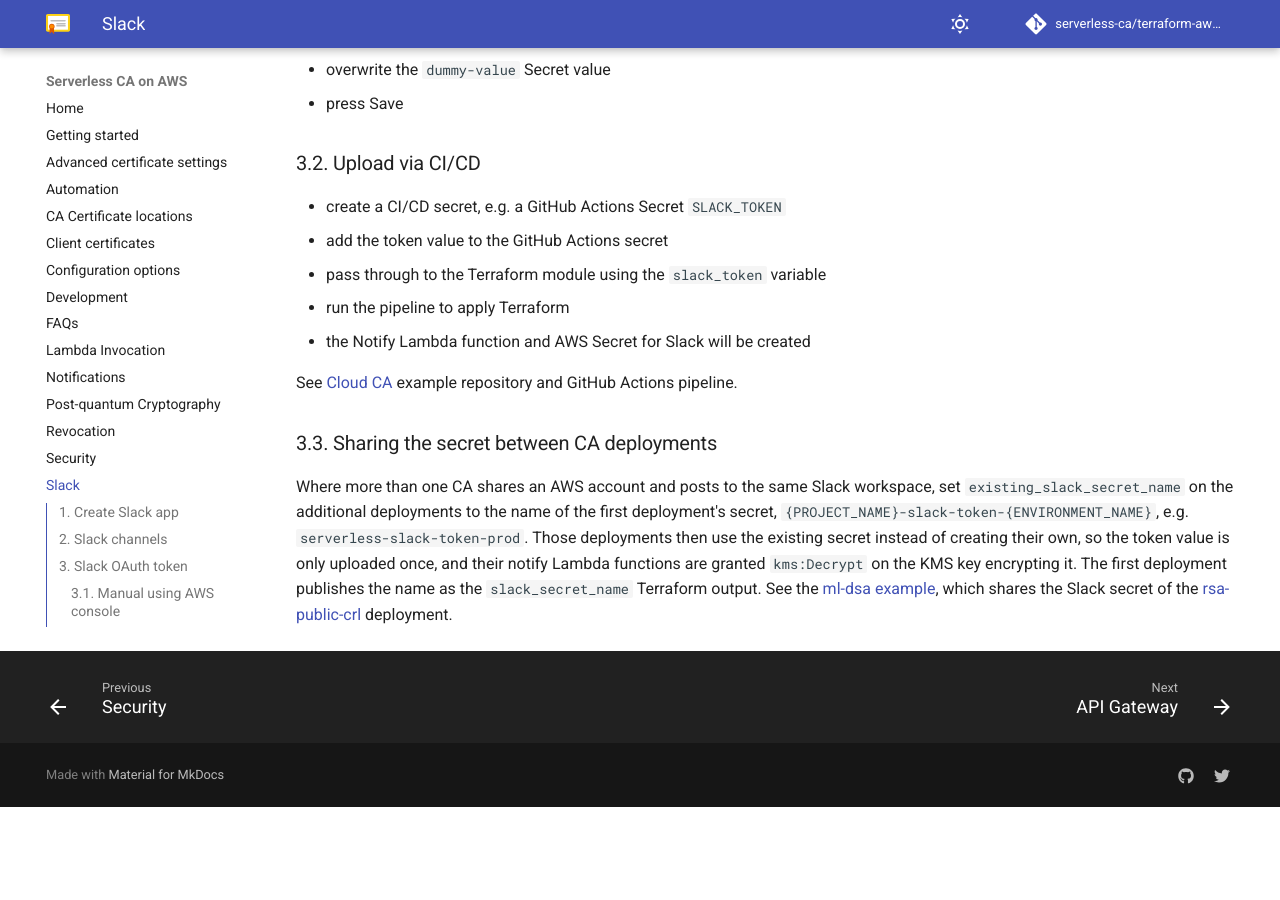
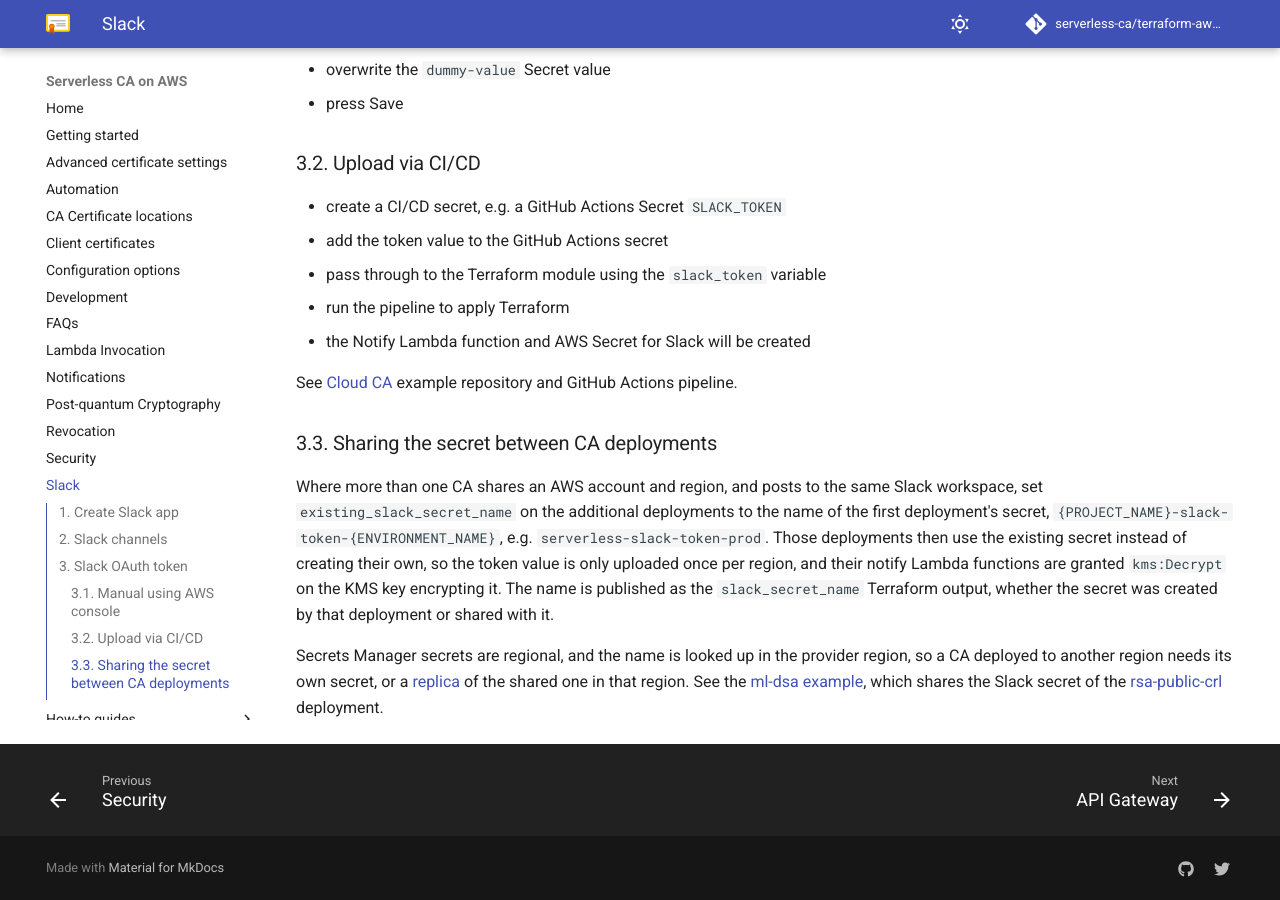
Before and after one commit to serverless-ca/terraform-aws-ca, an MkDocs documentation site: the page built from docs/slack.md, in a window 1280 px wide and 900 px high, scrolled down 6802 px. Built offline with MkDocs 1.6.1 and Material for MkDocs 9.7.7, drawn with Linux system fonts in a browser that asks for light colours; comment, search, counter and statistics services are not loaded; before the commit the page ends 7609 px from its top, so only the background shows below that.

Commit message:
Address PR comments

```diff
--- a/docs/slack.md
+++ b/docs/slack.md
@@ -96,13 +96,19 @@
 
 ### 3.3. Sharing the secret between CA deployments
 
-Where more than one CA shares an AWS account and posts to the same Slack workspace, set
-`existing_slack_secret_name` on the additional deployments to the name of the first
-deployment's secret, `{PROJECT_NAME}-slack-token-{ENVIRONMENT_NAME}`, e.g.
+Where more than one CA shares an AWS account and region, and posts to the same Slack
+workspace, set `existing_slack_secret_name` on the additional deployments to the name of
+the first deployment's secret, `{PROJECT_NAME}-slack-token-{ENVIRONMENT_NAME}`, e.g.
 `serverless-slack-token-prod`. Those deployments then use the existing secret instead of
-creating their own, so the token value is only uploaded once, and their notify Lambda
-functions are granted `kms:Decrypt` on the KMS key encrypting it. The first deployment
-publishes the name as the `slack_secret_name` Terraform output. See the
+creating their own, so the token value is only uploaded once per region, and their notify
+Lambda functions are granted `kms:Decrypt` on the KMS key encrypting it. The name is
+published as the `slack_secret_name` Terraform output, whether the secret was created by
+that deployment or shared with it.
+
+Secrets Manager secrets are regional, and the name is looked up in the provider region, so
+a CA deployed to another region needs its own secret, or a
+[replica](https://docs.aws.amazon.com/secretsmanager/latest/userguide/create-manage-multi-region-secrets.html)
+of the shared one in that region. See the
 [ml-dsa example](https://github.com/serverless-ca/terraform-aws-ca/tree/main/examples/ml-dsa),
 which shares the Slack secret of the
 [rsa-public-crl](https://github.com/serverless-ca/terraform-aws-ca/tree/main/examples/rsa-public-crl)
```
Also changed, not shown: docs/faq.md (+3 -1 lines), docs/reference.md (+2 -2 lines), examples/ml-dsa/README.md (+3 -2 lines), 4 other files.
